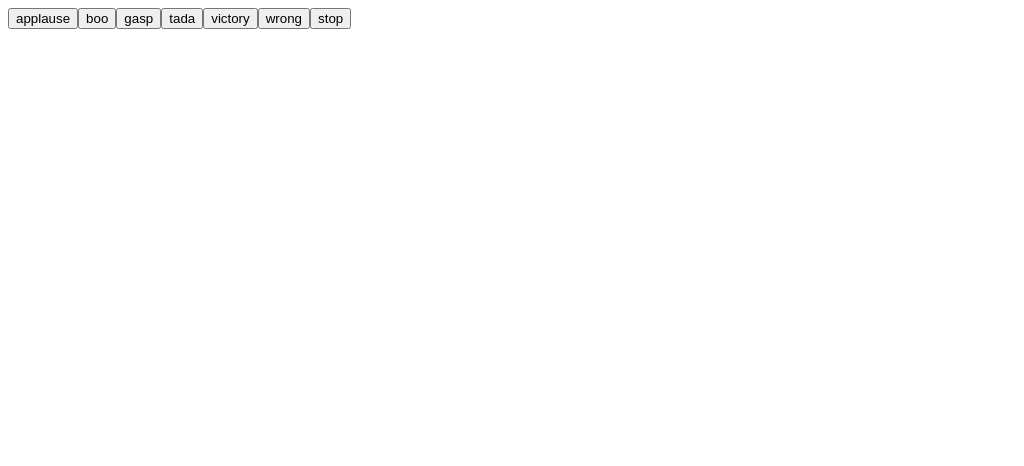
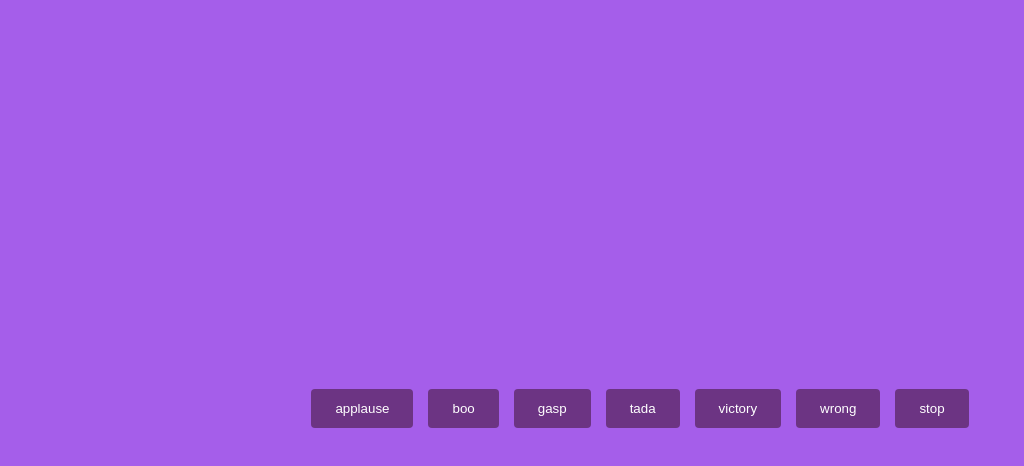
Before and after one commit to acciojob/Soundbar-Sakthi002-D, a website: page main.html in a window 1280 px wide. Shown: the whole page, without its empty margins (0-1024 px from the left). Drawn offline with Linux system fonts and the light colour scheme.

Commit message:
created a submission

```diff
--- a/main.html
+++ b/main.html
@@ -1,17 +1,13 @@
 <!DOCTYPE html>
+<html>
+<head>
+  <title>Soundbar</title>
+  <link rel="stylesheet" href="styles.css">
+</head>
+<body>
 
-<html>
+  <div id="buttons"></div>
 
-<head>
-	<link rel="stylesheet" href="styles.css">
-</head>
-
-<body>
-	<!-- the entire body must be written by student -->
-	<div id="buttons"></div>
-    <script type="text/javascript" src="./script.js">
-</script>
-
+  <script src="script.js"></script>
 </body>
-
 </html>
--- a/script.js
+++ b/script.js
@@ -1,11 +1,12 @@
-//your JS code here. If required.
 const sounds = ["applause", "boo", "gasp", "tada", "victory", "wrong"];
+
 const buttons = document.getElementById("buttons");
 
 let currentAudio = null;
 
-sounds.forEach(sound => {
+sounds.forEach((sound) => {
   const btn = document.createElement("button");
+
   btn.classList.add("btn");
   btn.innerText = sound;
 
--- a/styles.css
+++ b/styles.css
@@ -1 +1,22 @@
-/*  your css code here. If applicable */
+body {
+  display: flex;
+  justify-content: center;
+  align-items: center;
+  min-height: 100vh;
+  background: #a55eea;
+}
+
+#buttons {
+  display: flex;
+  gap: 15px;
+}
+
+.btn,
+.stop {
+  padding: 12px 24px;
+  border: none;
+  background: #6c3483;
+  color: white;
+  cursor: pointer;
+  border-radius: 4px;
+}
```
